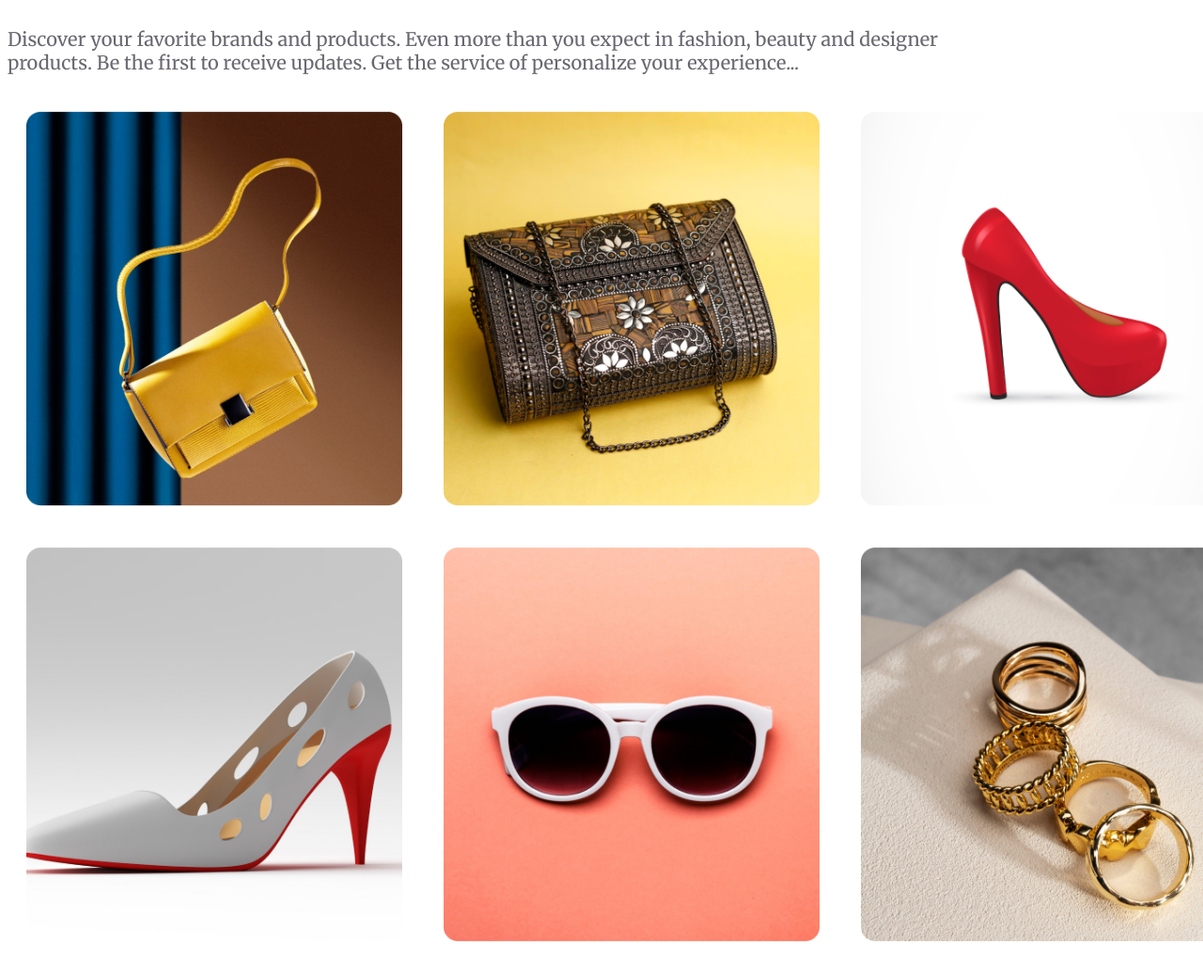
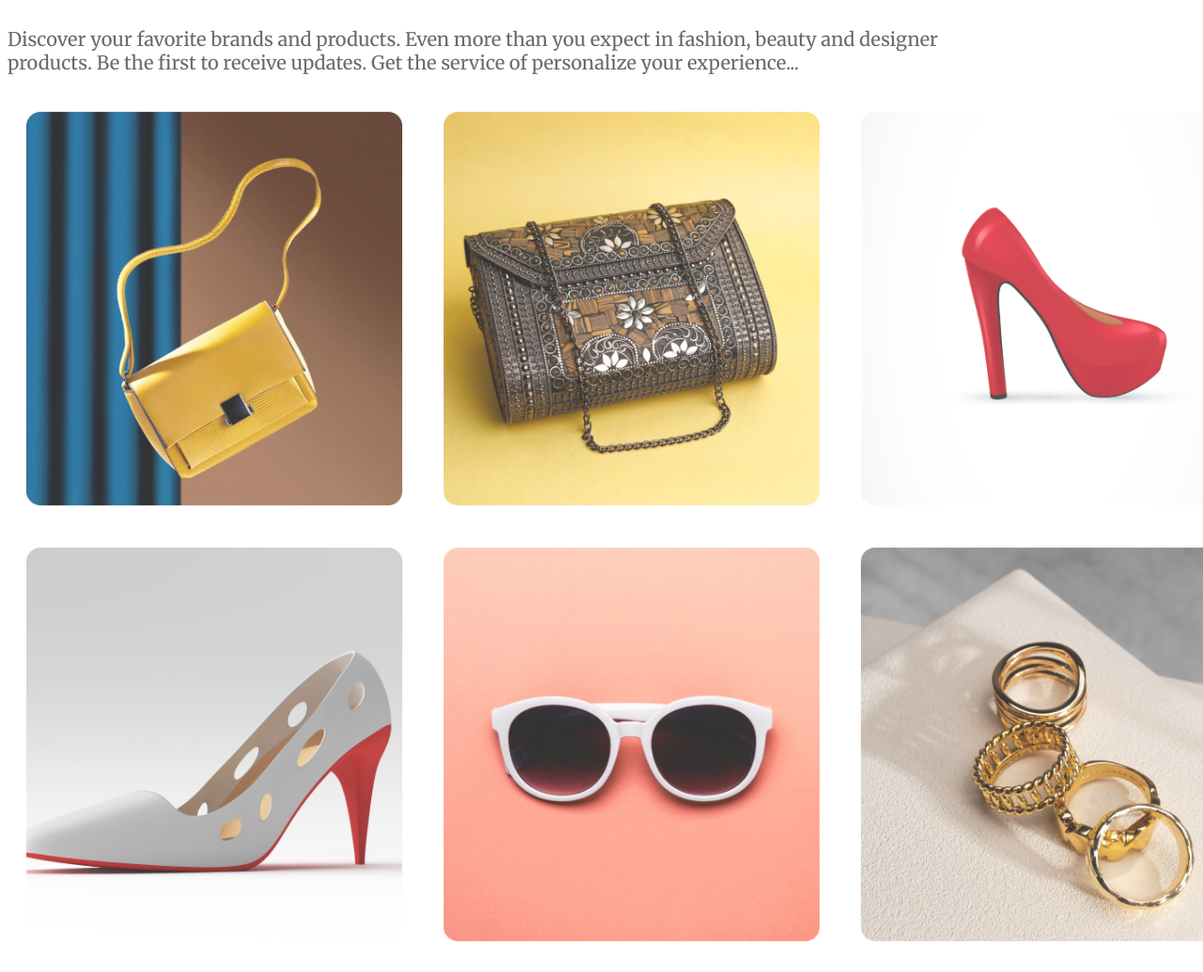
Before and after one commit to Jaheda20/Assignment-1, a plain HTML site: page index.html in a window 1280 px wide. Shown: the part 4290-5325 px from the top of the page at 94% size. Drawn offline with Linux system fonts and the light colour scheme.

Commit message:
opacity added on pictures

```diff
--- a/styles.css
+++ b/styles.css
@@ -244,10 +244,20 @@ b{
     height: 420px;
     border-radius: 16px;
     padding: 20px;
+    opacity: 0.8;
+    transition: 0.6s;
 }
 .two{
     width: 400px;
     height: 420px;
     border-radius: 16px;
     padding: 20px;
+    opacity: 0.8;
+    transition: 0.6s;
 }
+.one:hover{
+    opacity: 1;
+}
+.two:hover{
+    opacity: 1;
+}
```
